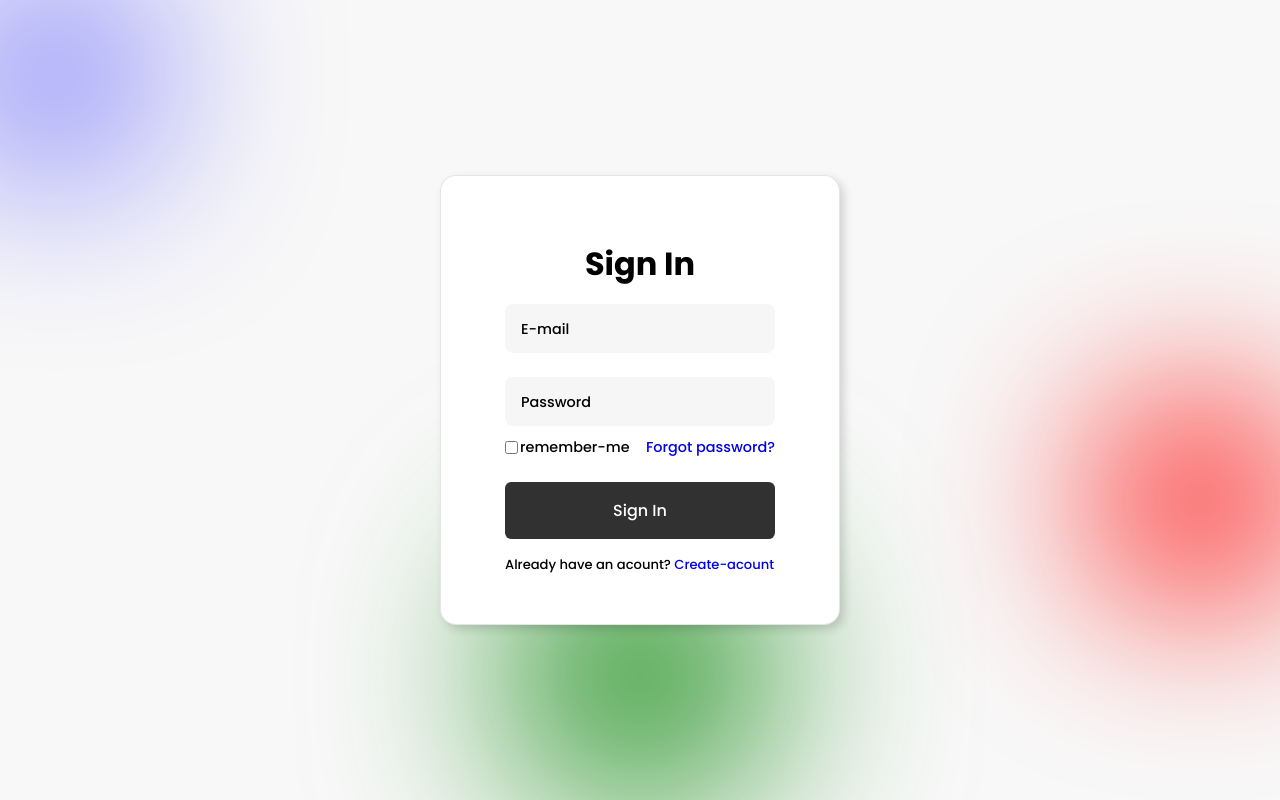
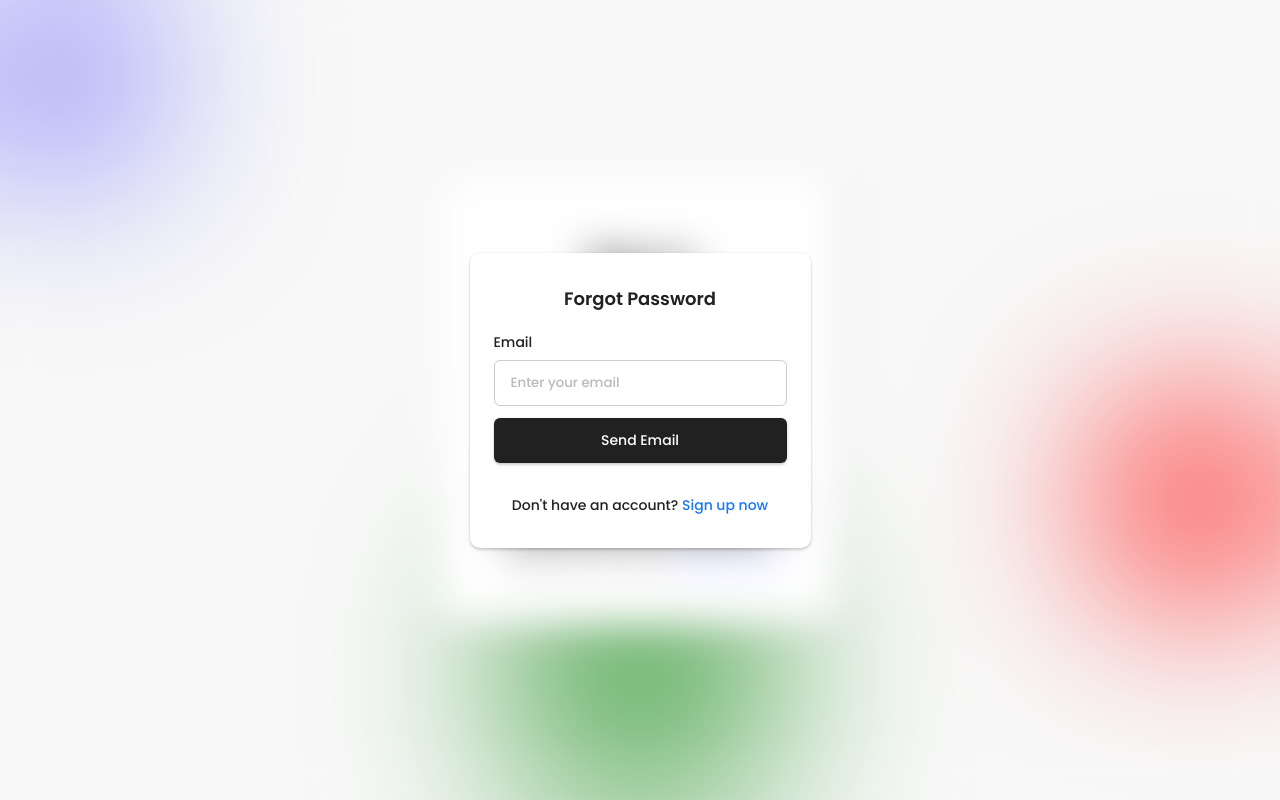
Before and after one commit to Nhewvys/Login, a plain HTML site: page index.html in a window 1280 px wide. Both pictures are taken after a click on the link "Forgot password?". Drawn offline with Linux system fonts and the light colour scheme.

Commit message:
form forgot password

```diff
--- a/assets/css/global.css
+++ b/assets/css/global.css
@@ -50,7 +50,7 @@ h1{
     content: '';
     height: 2.5px;
     width: 100%;
-    background-color: blue;
+    background-color: #045ad0;
     transition: transform 30ms linear;
 }
 .input-box input::placeholder{
@@ -105,6 +105,7 @@ h1{
 .input-box input:valid~label {
     transform: translate(-10%, 0%);
     font-size: .8rem;
+    color: #0c61d8;
 
 
 }
@@ -145,7 +146,7 @@ h1{
     background-color: #313131;
     border: transparent;
     color: #fff;
-    padding: 1rem 0;
+    padding: .7rem 0;
     border-radius: .4rem;
     font-size: 1rem;
     cursor: pointer;
@@ -212,3 +213,125 @@ a:visited{
         border: none;
     }
 }
+
+
+
+/* ================senha================================== */
+.form-wrapper{
+    position: fixed;
+    top: 0;
+    left: 0;
+    display: flex;
+    justify-content: center;
+    align-items: center;
+    width: 100%;
+    height: 100vh;
+    background-color: rgba(255, 255, 255, 0.1);
+    backdrop-filter: blur(20px);
+    transition: all .2s linear;
+    visibility: hidden;
+
+}
+
+.form-container {
+    max-width: 400px;
+    background-color: #fff;
+    padding: 32px 24px;
+    font-size: 14px;
+    font-family: inherit;
+    color: #212121;
+    display: flex;
+    flex-direction: column;
+    gap: 20px;
+    box-sizing: border-box;
+    border-radius: 10px;
+    box-shadow: 0px 0px 3px rgba(0, 0, 0, 0.084), 0px 2px 3px rgba(0, 0, 0, 0.168);
+    transform: scale(0.5);
+    transition: transform 0.5s ease;
+  }
+
+  .form-container button:active {
+    scale: 0.95;
+  }
+  .form-wrapper.active .form-container {
+    transform: scale(1);
+}
+
+  .form-container .logo-container {
+    text-align: center;
+    font-weight: 600;
+    font-size: 18px;
+  }
+
+  .form-container .form {
+    display: flex;
+    flex-direction: column;
+  }
+
+  .form-container .form-group {
+    display: flex;
+    flex-direction: column;
+    gap: 2px;
+  }
+
+  .form-container .form-group label {
+    display: block;
+    margin-bottom: 5px;
+  }
+
+  .form-container .form-group input {
+    width: 100%;
+    padding: 12px 16px;
+    border-radius: 6px;
+    font-family: inherit;
+    border: 1px solid #ccc;
+  }
+
+  .form-container .form-group input::placeholder {
+    opacity: 0.5;
+  }
+
+  .form-container .form-group input:focus {
+    outline: none;
+    border-color: #1778f2;
+  }
+
+  .form-container .form-submit-btn {
+    display: flex;
+    justify-content: center;
+    align-items: center;
+    font-family: inherit;
+    color: #fff;
+    background-color: #212121;
+    border: none;
+    width: 100%;
+    padding: 12px 16px;
+    font-size: inherit;
+    gap: 8px;
+    margin: 12px 0;
+    cursor: pointer;
+    border-radius: 6px;
+    box-shadow: 0px 0px 3px rgba(0, 0, 0, 0.084), 0px 2px 3px rgba(0, 0, 0, 0.168);
+  }
+
+  .form-container .form-submit-btn:hover {
+    background-color: #313131;
+  }
+
+  .form-container .link {
+    color: #1778f2;
+    text-decoration: none;
+  }
+
+  .form-container .signup-link {
+    align-self: center;
+    font-weight: 500;
+  }
+
+  .form-container .signup-link .link {
+    font-weight: 400;
+  }
+
+  .form-container .link:hover {
+    text-decoration: underline;
+  }
--- a/index.html
+++ b/index.html
@@ -40,7 +40,40 @@
         </form>
         <div class="dot"></div>
     </main>
+    <div class="form-wrapper">
+        <div class="form-container">
+            <div class="logo-container">
+                Forgot Password
+            </div>
+            <form class="form">
+                <div class="form-group">
+                <label for="email">Email</label>
+                <input type="text" id="email" name="email" placeholder="Enter your email" required="">
+                </div>
+                <button class="form-submit-btn" type="submit">Send Email</button>
+            </form>
+            <p class="signup-link">
+                Don't have an account?
+                <a href="#" class="signup-link link"> Sign up now</a>
+            </p>
+            </div>
+    </div>
     <!-- <script src="https://cdn.jsdelivr.net/npm/bootstrap@5.3.2/dist/js/bootstrap.bundle.min.js" integrity="sha384-C6RzsynM9kWDrMNeT87bh95OGNyZPhcTNXj1NW7RuBCsyN/o0jlpcV8Qyq46cDfL" crossorigin="anonymous"></script> -->
     <script src="assets/js/index.js"></script>
+    <script>
+const a = document.querySelector('a');
+const formWrapper = document.querySelector('.form-wrapper');
+const formContainer = document.querySelector('.form-container');
+
+formWrapper.addEventListener('click', ()=>{
+    formWrapper.classList.remove('active')
+    formWrapper.style.visibility = 'hidden'
+})
+a.addEventListener('click', () => {
+    formWrapper.style.visibility = 'visible'; // Ativar o form-wrapper
+    formWrapper.classList.add('active'); // Adiciona a classe 'active' para iniciar a animação
+});
+
+    </script>
 </body>
 </html>
```
